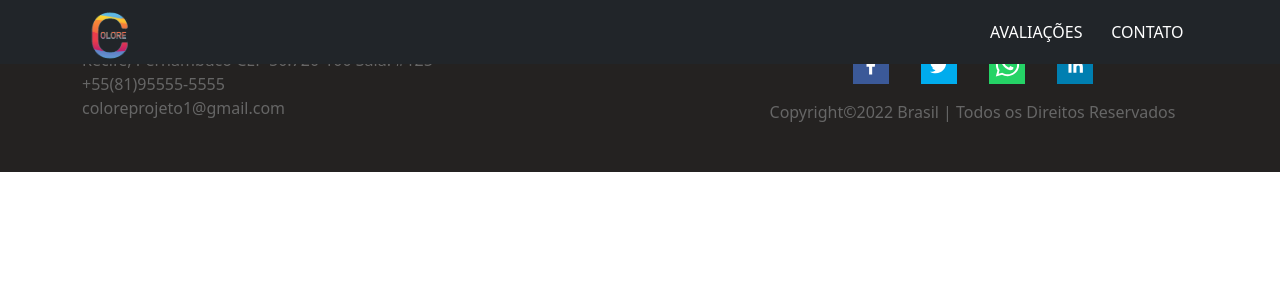
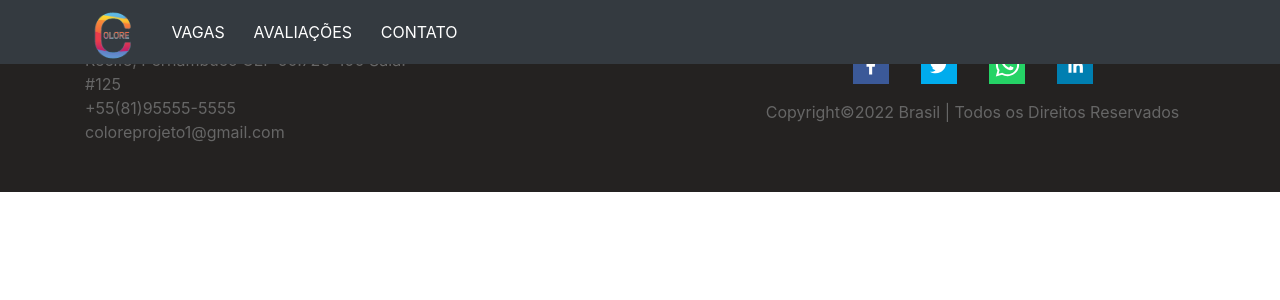
Before and after one commit to Recode-Squad-25/FrontEndEntrega4, a React (Create React App) app: page / in a window 1280 px wide. Shown: the top 300 px of the page. Built offline with nearby package versions, Linux system fonts and the light colour scheme; a web font is replaced by a local one.

Commit message:
Adicionando react router dom e Vagas no menu

```diff
--- a/package.json
+++ b/package.json
@@ -4,7 +4,6 @@
   "private": true,
   "dependencies": {
     "-": "^0.0.1",
-    "bootstrap": "^5.1.3",
     "@emailjs/browser": "^3.4.0",
     "@fortawesome/fontawesome-svg-core": "^1.2.36",
     "@fortawesome/free-brands-svg-icons": "^5.15.4",
@@ -14,13 +13,14 @@
     "@testing-library/react": "^12.1.4",
     "@testing-library/user-event": "^13.5.0",
     "axios": "^0.26.1",
+    "bootstrap": "^5.1.3",
     "react": "^17.0.2",
     "react-dom": "^17.0.2",
     "react-hook-form": "^7.25.3",
     "react-icons": "^4.3.1",
     "react-popupbox": "^2.0.8",
     "react-responsive-carousel": "^3.2.22",
-    "react-router-dom": "^6.2.1",
+    "react-router-dom": "^6.2.2",
     "react-scripts": "5.0.0",
     "react-scroll": "^1.8.4",
     "react-share": "^4.4.0",
--- a/src/App.js
+++ b/src/App.js
@@ -1,12 +1,12 @@
 import React from 'react'
 import './App.css'
-import 'bootstrap/dist/css/bootstrap.min.css'
 import { BrowserRouter as Router, Routes, Route } from 'react-router-dom'
 import Navbar from './components/Navbar'
 import Footer from './components/Footer'
 import Contato from './components/Contato'
 import Avaliacoes from './components/Avaliacoes'
 import ScrollTop from './components/ScrollTop'
+import VagaComponent from './components/VagaComponent'
 /* eslint-disable jsx-a11y/anchor-is-valid */
 
 function App() {
@@ -19,11 +19,13 @@ function App() {
         <Routes>
           <Route path="/contato" element={<Contato/>} />
           <Route path="/avaliacoes" element={<Avaliacoes/>} />
+          <Route path="/formacao" element={<VagaComponent/>} />
         </Routes>
       </Router>
       <Footer />
+
     </div>
-  )
+  );
 }
 
 export default App;
--- a/src/components/Navbar.js
+++ b/src/components/Navbar.js
@@ -16,7 +16,10 @@ const Navbar = () => {
                 </button>
                 <div className="collapse navbar-collapse" id="navbarSupportedContent">
                     <ul className="navbar-nav ms-auto">
-                    <li className="nav-item">
+                        <li className="nav-item">
+                            <NavLink to='/vagas' className="nav-link" href="/#">Vagas</NavLink>
+                        </li>
+                        <li className="nav-item">
                             <NavLink to='/avaliacoes' className="nav-link" href="/#">Avaliações</NavLink>
                         </li>
                         <li className="nav-item">
```
Also changed, not shown: 1 other file (tests, documents, lock files or other folders).
